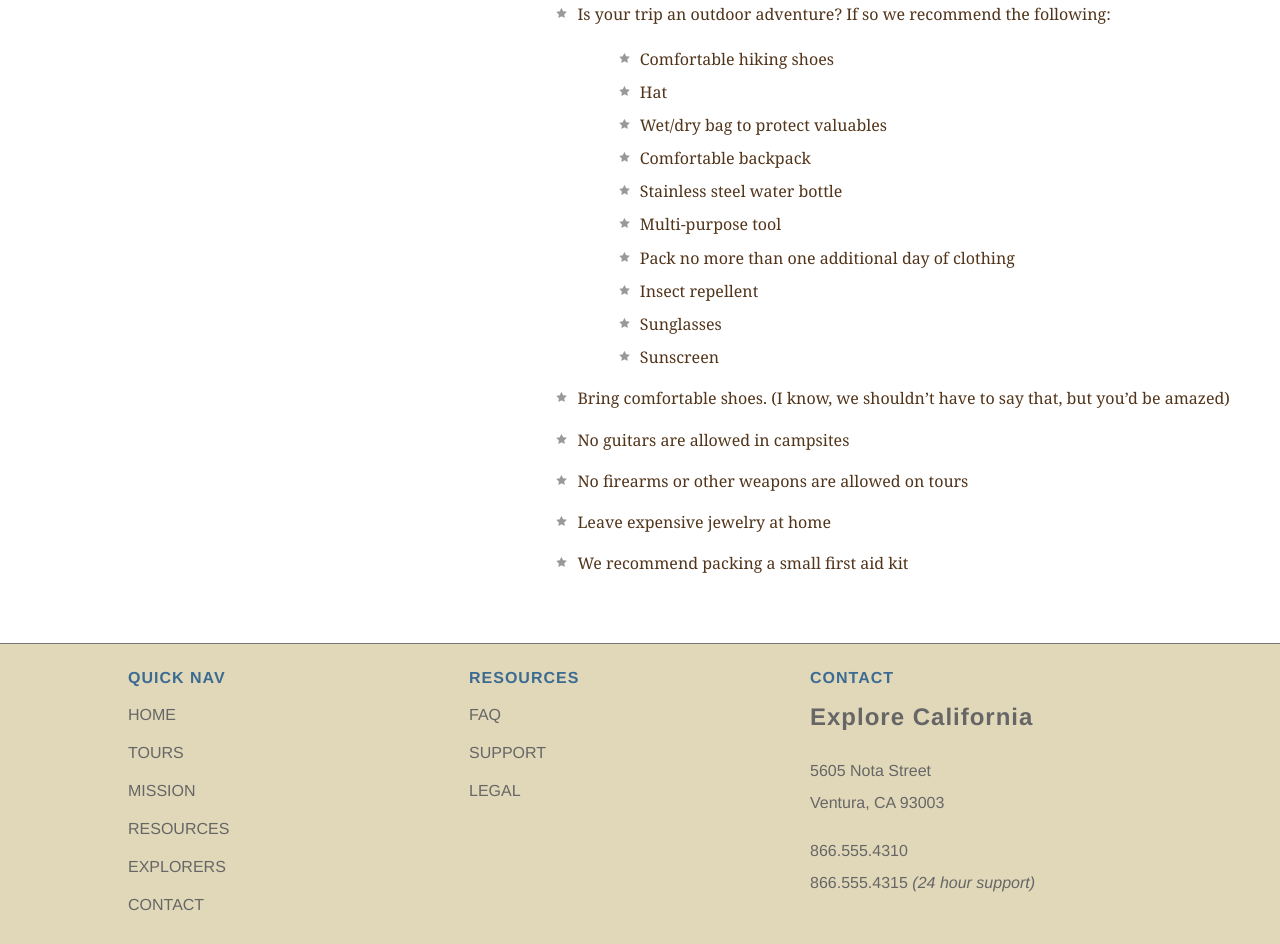
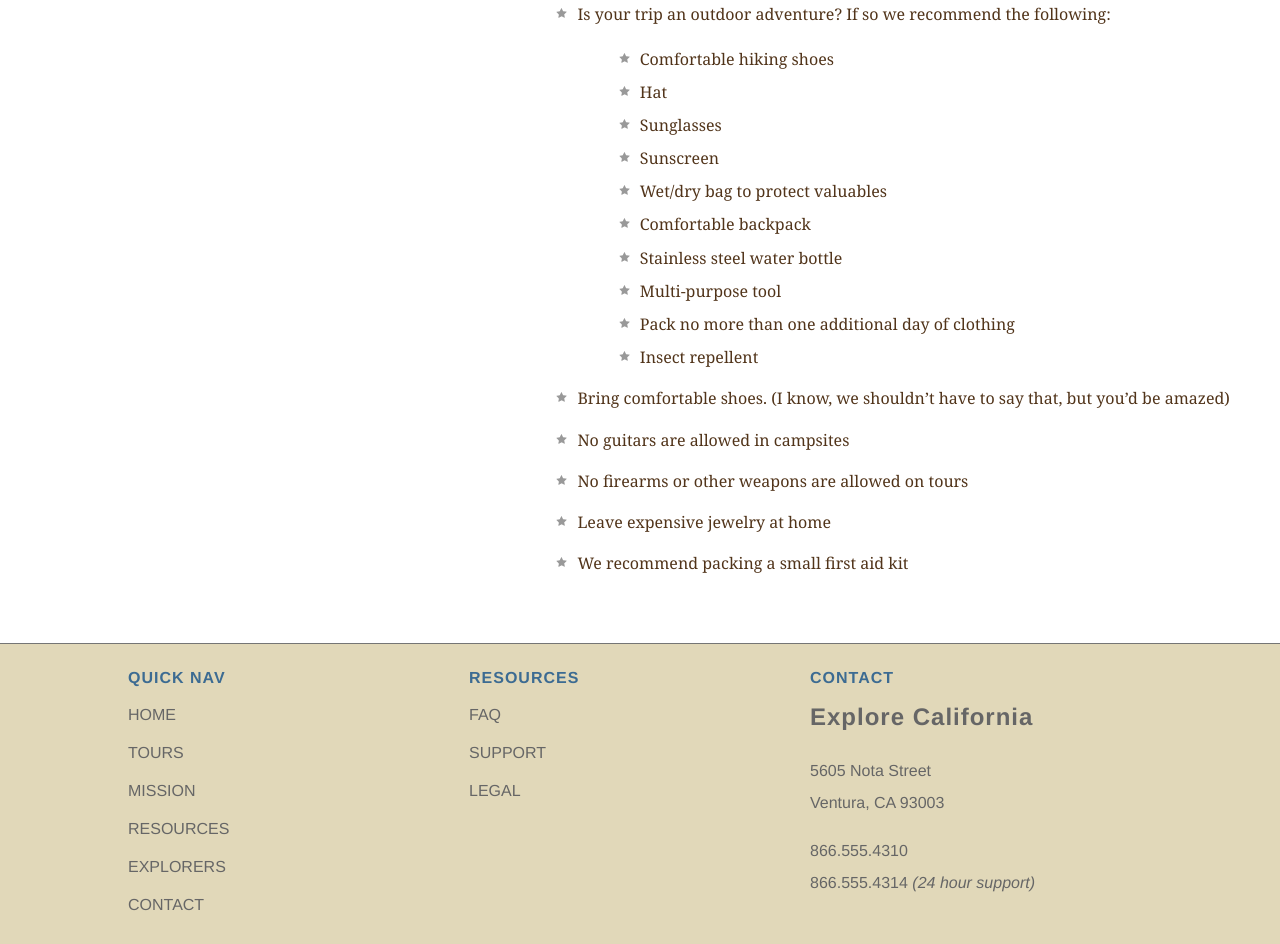
Before and after one commit to GrzesiekBida/explore_california, a plain HTML site: page resources.html in a window 1280 px wide. Shown: the part 1988-2932 px from the top of the page. Drawn offline with Linux system fonts and the light colour scheme.

Commit message:
Rearranged the items to bing on a trip

```diff
--- a/resources.html
+++ b/resources.html
@@ -96,14 +96,15 @@
               <ul>
                 <li>Comfortable hiking shoes</li>
                 <li>Hat</li>
+				 <li>Sunglasses</li>
+                <li>Sunscreen</li>
                 <li>Wet/dry bag to protect valuables</li>
                 <li>Comfortable backpack</li>
                 <li>Stainless steel water bottle</li>
                 <li>Multi-purpose tool</li>
                 <li>Pack no more than one additional day of clothing</li>
                 <li>Insect repellent</li>
-                <li>Sunglasses</li>
-                <li>Sunscreen</li>
+
               </ul>
             </li>
             <li>Bring comfortable shoes. (I know, we shouldn’t have to say that, but you’d be amazed)</li>
@@ -162,7 +163,7 @@
           <h2>Explore California</h2>
           <p>5605 Nota Street<br />
             Ventura, CA 93003</p>
-          <p>866.555.4310<br />866.555.4315 <em>(24 hour support)</em></p>
+          <p>866.555.4310<br />866.555.4314 <em>(24 hour support)</em></p>
         </div>
       </div>
     </div>
```
